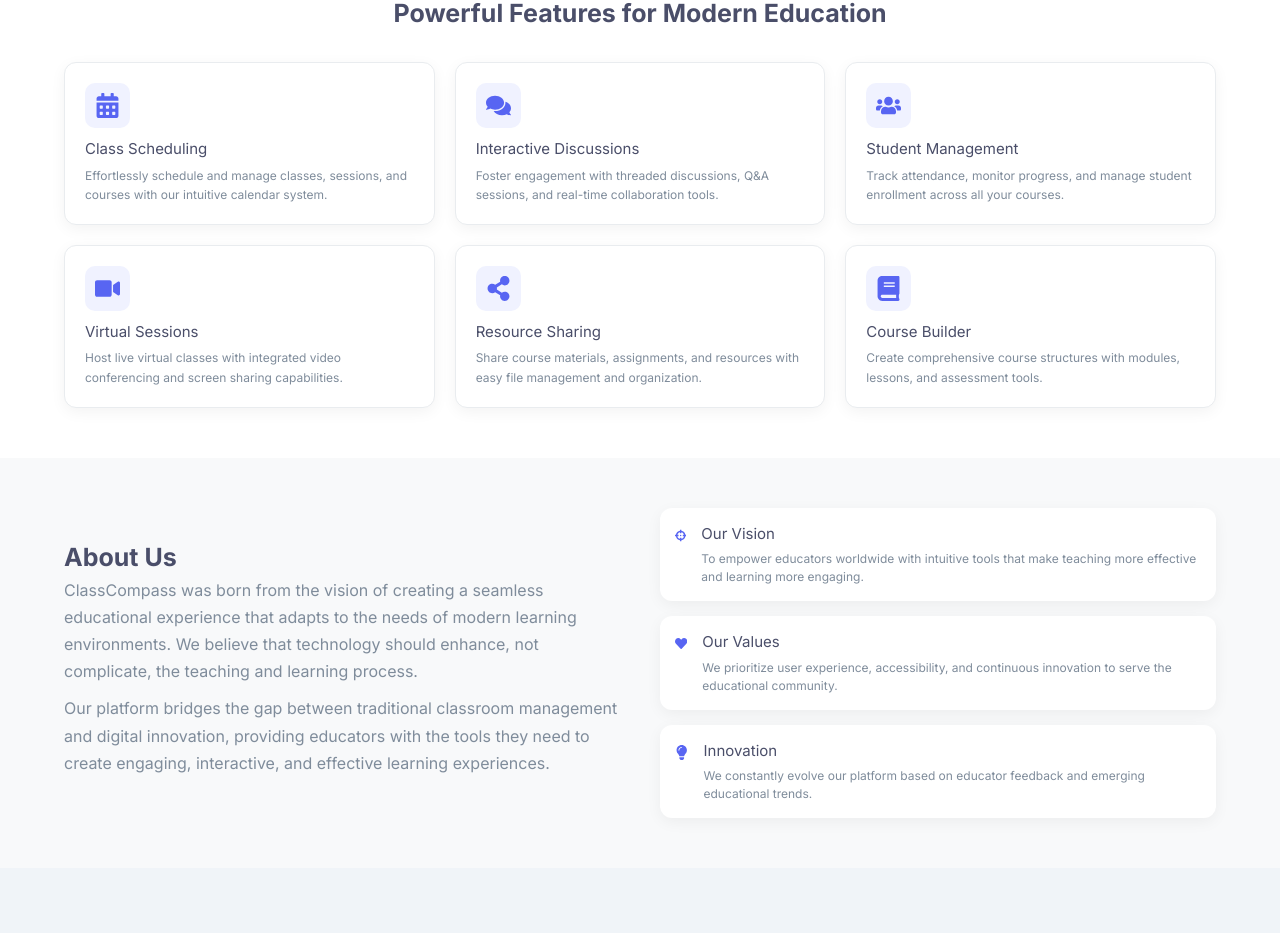
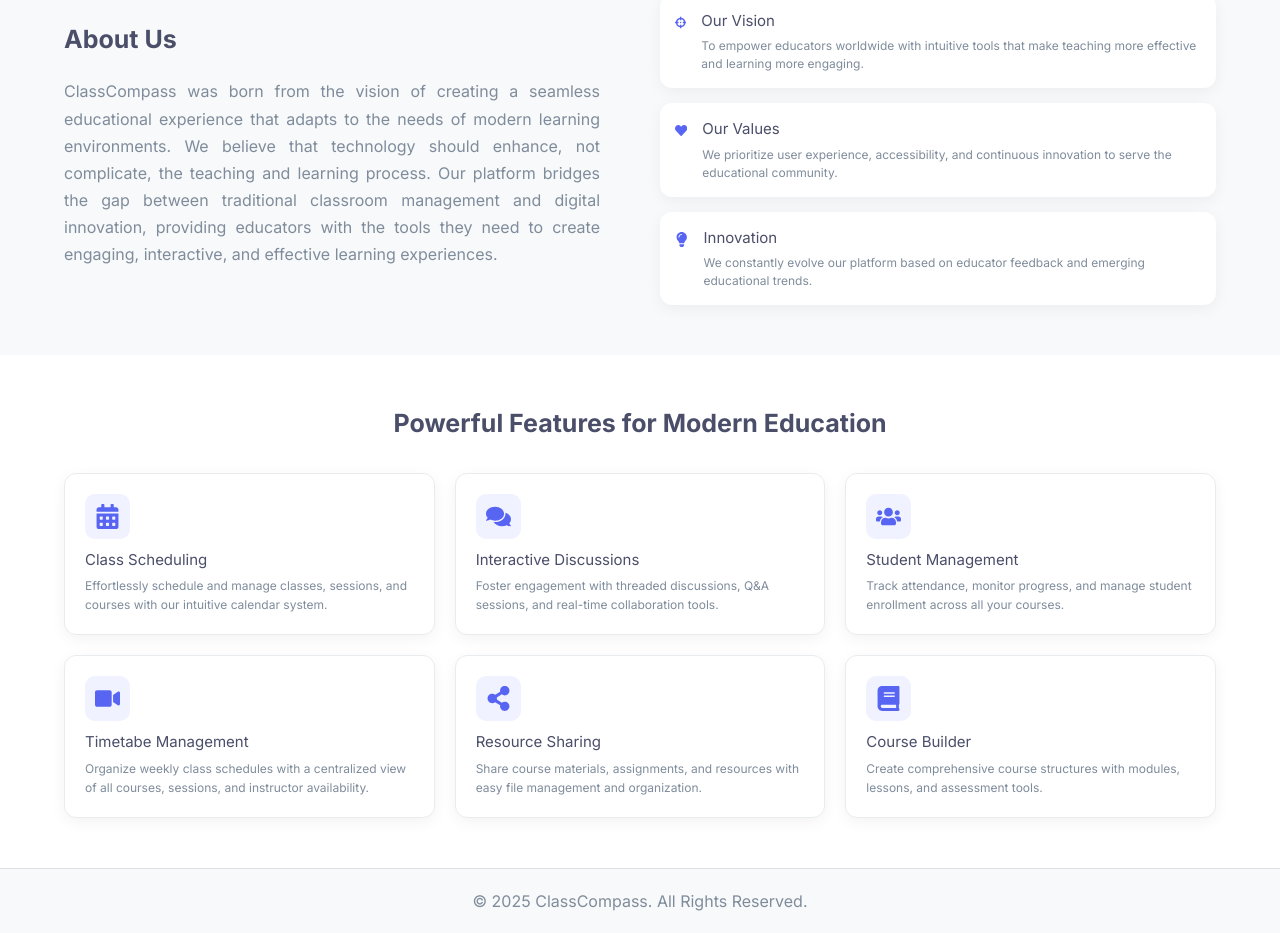
Before and after one commit to dhruv-deb/SNB_Frontend, a Next.js app: page / in a window 1280 px wide. Shown: the part 717-1650 px from the top of the page. Before the commit the page ends 1585 px from the top, so only its background shows below. Built offline with nearby package versions, Linux system fonts and the light colour scheme.

Commit message:
calender ui fixes

```diff
--- a/src/app/course/page.jsx
+++ b/src/app/course/page.jsx
@@ -4,6 +4,8 @@
 import { useRouter } from 'next/navigation';
 import { useAuth } from '@/context/AuthContext';
 import apiClient from '@/app/utils/apiClient';
+import { X } from 'lucide-react'
+import { DialogClose } from "@/components/ui/dialog"
 import styles from './courses.module.scss';
 import {
   Dialog,
@@ -515,6 +517,15 @@
                   className="bg-transparent"
                 >
                   <DialogContent className="flex flex-col gap-10 overflow-hidden">
+                    <DialogClose asChild>
+                      <button
+                        className="absolute right-4 top-4 rounded-sm opacity-70 ring-offset-background transition-opacity hover:opacity-100 focus:outline-none"
+                        aria-label="Close"
+                      >
+                        <X className="h-4 w-4" />
+                      </button>
+                    </DialogClose>
+
                     <DialogHeader>
                       <DialogTitle>Select a Date for the Session</DialogTitle>
                     </DialogHeader>
@@ -531,11 +542,10 @@
                       <Button
                         onClick={handleGenerateOneSession}
                         disabled={!date || loading}
-                        className={`w-full rounded-md px-4 py-2 text-white font-semibold transition ${
-                          !date || loading
+                        className={`w-full rounded-md px-4 py-2 text-white font-semibold transition ${!date || loading
                             ? 'bg-gray-400 cursor-not-allowed'
                             : 'bg-black hover:bg-gray-900'
-                        }`}
+                          }`}
                       >
                         {loading ? 'Generating...' : 'Generate Session'}
                       </Button>
--- a/src/app/home.module.scss
+++ b/src/app/home.module.scss
@@ -52,7 +52,7 @@
   &:hover {
     background-color: lighten($accent-color, 10%);
     transform: translateY(-2px);
-    box-shadow: 0 4px 8px rgba(0, 0, 0, 0.1);
+    // box-shadow: 0 4px 8px rgba(0, 0, 0, 0.1);
   }
 }
 
@@ -96,13 +96,18 @@
   }
   .heroImageContainer {
   margin-top: 3rem;
-    margin-bottom: 3rem;// Adds space between buttons and image
+  margin-bottom: 3rem;
   width: 100%;
 
-    // The Next.js Image component renders an <img> tag inside
   img {
     border-radius: 12px;
     box-shadow: 0 10px 30px rgba(0, 0, 0, 0.1);
+    transition: transform 0.3s ease, box-shadow 0.3s ease;
+  }
+
+  img:hover {
+    transform: translateY(-2px) rotate(1deg);
+    box-shadow: 0 15px 40px rgba(0, 0, 0, 0.15);
   }
 }
 }
@@ -185,6 +190,9 @@
       color: $light-text-color;
       line-height: 1.7;
       margin-bottom: 1rem;
+      margin-top: 2rem;
+      text-align: justify;
+      margin-right: 2rem;
     }
   }
 
@@ -263,7 +271,6 @@
     }
   }
 }
-
 /* Footer */
 .footer {
   text-align: center;
--- a/src/app/login/login.module.scss
+++ b/src/app/login/login.module.scss
@@ -32,6 +32,8 @@
   background-color: #fff;
   max-width: 40rem;
   width: 100%;
+
+
   padding: 3rem 4rem;
   border-radius: 1rem;
   box-shadow: 0 4px 20px rgba(0, 0, 0, 0.1);
@@ -41,7 +43,10 @@
   font-size: 3rem;
   margin-bottom: 2rem;
   color: #222;
+  font-weight: 700;
   text-align: center;
+  justify-content: center;
+  align-items: center;
 }
 
 .label {
@@ -80,6 +85,7 @@
   background-color: #0077cc;
   color: white;
   border: none;
+  text-align: center;
   border-radius: 0.5rem;
   cursor: pointer;
   transition: background-color 0.3s ease;
--- a/src/app/page.jsx
+++ b/src/app/page.jsx
@@ -53,54 +53,13 @@
 
 
       <main>
-        {/* ========== Features Section ========== */}
-        <section className={style.featuresSection}>
-          <h2 className={style.sectionTitle}>Powerful Features for Modern Education</h2>
-          <p className={style.sectionSubtitle}>
-            Everything you need to create engaging learning experiences and manage your educational content effectively.
-          </p>
-          <div className={style.featuresGrid}>
-            <div className={style.featureCard}>
-              <FaCalendarAlt className={style.featureIcon} />
-              <h3>Class Scheduling</h3>
-              <p>Effortlessly schedule and manage classes, sessions, and courses with our intuitive calendar system.</p>
-            </div>
-            <div className={style.featureCard}>
-              <FaComments className={style.featureIcon} />
-              <h3>Interactive Discussions</h3>
-              <p>Foster engagement with threaded discussions, Q&A sessions, and real-time collaboration tools.</p>
-            </div>
-            <div className={style.featureCard}>
-              <FaUsers className={style.featureIcon} />
-              <h3>Student Management</h3>
-              <p>Track attendance, monitor progress, and manage student enrollment across all your courses.</p>
-            </div>
-            <div className={style.featureCard}>
-              <FaVideo className={style.featureIcon} />
-              <h3>Virtual Sessions</h3>
-              <p>Host live virtual classes with integrated video conferencing and screen sharing capabilities.</p>
-            </div>
-            <div className={style.featureCard}>
-              <FaShareAlt className={style.featureIcon} />
-              <h3>Resource Sharing</h3>
-              <p>Share course materials, assignments, and resources with easy file management and organization.</p>
-            </div>
-            <div className={style.featureCard}>
-              <FaBook className={style.featureIcon} />
-              <h3>Course Builder</h3>
-              <p>Create comprehensive course structures with modules, lessons, and assessment tools.</p>
-            </div>
-          </div>
-        </section>
-
         {/* ========== About/Mission Section ========== */}
         <section className={style.aboutSection}>
           <div className={style.missionContent}>
             <h2>About Us</h2>
             <p>
               ClassCompass was born from the vision of creating a seamless educational experience that adapts to the needs of modern learning environments. We believe that technology should enhance, not complicate, the teaching and learning process.
-            </p>
-            <p>
+
               Our platform bridges the gap between traditional classroom management and digital innovation, providing educators with the tools they need to create engaging, interactive, and effective learning experiences.
             </p>
           </div>
@@ -129,9 +88,53 @@
           </div>
         </section>
 
+        {/* ========== Features Section ========== */}
+        <section className={style.featuresSection}>
+          <h2 className={style.sectionTitle}>Powerful Features for Modern Education</h2>
+          <p className={style.sectionSubtitle}>
+            Everything you need to create engaging learning experiences and manage your educational content effectively.
+          </p>
+          <div className={style.featuresGrid}>
+            <div className={style.featureCard}>
+              <FaCalendarAlt className={style.featureIcon} />
+              <h3>Class Scheduling</h3>
+              <p>Effortlessly schedule and manage classes, sessions, and courses with our intuitive calendar system.</p>
+            </div>
+            <div className={style.featureCard}>
+              <FaComments className={style.featureIcon} />
+              <h3>Interactive Discussions</h3>
+              <p>Foster engagement with threaded discussions, Q&A sessions, and real-time collaboration tools.</p>
+            </div>
+            <div className={style.featureCard}>
+              <FaUsers className={style.featureIcon} />
+              <h3>Student Management</h3>
+              <p>Track attendance, monitor progress, and manage student enrollment across all your courses.</p>
+            </div>
+            <div className={style.featureCard}>
+              <FaVideo className={style.featureIcon} />
+              <h3>Timetabe Management</h3>
+              <p>Organize weekly class schedules with a centralized view of all courses, sessions, and instructor availability.</p>
+            </div>
+            <div className={style.featureCard}>
+              <FaShareAlt className={style.featureIcon} />
+              <h3>Resource Sharing</h3>
+              <p>Share course materials, assignments, and resources with easy file management and organization.</p>
+            </div>
+            <div className={style.featureCard}>
+              <FaBook className={style.featureIcon} />
+              <h3>Course Builder</h3>
+              <p>Create comprehensive course structures with modules, lessons, and assessment tools.</p>
+            </div>
+          </div>
+        </section>
+
+
+
 
       </main>
-
+ <footer className={style.footer}>
+        <p>&copy; {new Date().getFullYear()} ClassCompass. All Rights Reserved.</p>
+      </footer>
 
     </div>
   );
--- a/src/app/signup/page.jsx
+++ b/src/app/signup/page.jsx
@@ -184,7 +184,14 @@
          <button
   type="submit"
   onClick={register}
-            style={{ marginTop: '2rem' }}
+  style={{
+    marginTop: '2rem',
+    display: 'flex',
+    justifyContent: 'center',
+    alignItems: 'center',
+    textAlign: 'center',
+    padding: '0.5rem 1rem',
+  }}
 >
   Sign up
 </button>
--- a/src/components/ui/calendar.jsx
+++ b/src/components/ui/calendar.jsx
@@ -164,12 +164,24 @@
       data-range-end={modifiers.range_end}
       data-range-middle={modifiers.range_middle}
       className={cn(
-        "data-[selected-single=true]:bg-primary data-[selected-single=true]:text-primary-foreground data-[range-middle=true]:bg-accent data-[range-middle=true]:text-accent-foreground data-[range-start=true]:bg-primary data-[range-start=true]:text-primary-foreground data-[range-end=true]:bg-primary data-[range-end=true]:text-primary-foreground group-data-[focused=true]/day:border-ring group-data-[focused=true]/day:ring-ring/50 flex aspect-square h-auto w-full min-w-[--cell-size] flex-col gap-1 font-normal leading-none data-[range-end=true]:rounded-md data-[range-middle=true]:rounded-none data-[range-start=true]:rounded-md group-data-[focused=true]/day:relative group-data-[focused=true]/day:z-10 group-data-[focused=true]/day:ring-[3px] [&>span]:text-xs [&>span]:opacity-70",
+        // 👉 Default style
+        "bg-transparent text-base text-foreground hover:bg-accent", // Increased font size here with `text-base`
+        // 👉 Conditional styling for selected and range dates
+        "data-[selected-single=true]:bg-primary data-[selected-single=true]:text-primary-foreground",
+        "data-[range-middle=true]:bg-accent data-[range-middle=true]:text-accent-foreground",
+        "data-[range-start=true]:bg-primary data-[range-start=true]:text-primary-foreground",
+        "data-[range-end=true]:bg-primary data-[range-end=true]:text-primary-foreground",
+        // 👉 Accessibility & Focus
+        "group-data-[focused=true]/day:ring-[3px] group-data-[focused=true]/day:ring-ring/50 group-data-[focused=true]/day:z-10 group-data-[focused=true]/day:relative",
+        // 👉 Layout
+        "aspect-square h-auto w-full min-w-[--cell-size] flex flex-col items-center justify-center font-medium leading-none",
         defaultClassNames.day,
         className
       )}
-      {...props} />
+      {...props}
+    />
   );
 }
 
+
 export { Calendar, CalendarDayButton }
```
Lines whose indentation alone changed are shown as unchanged.
